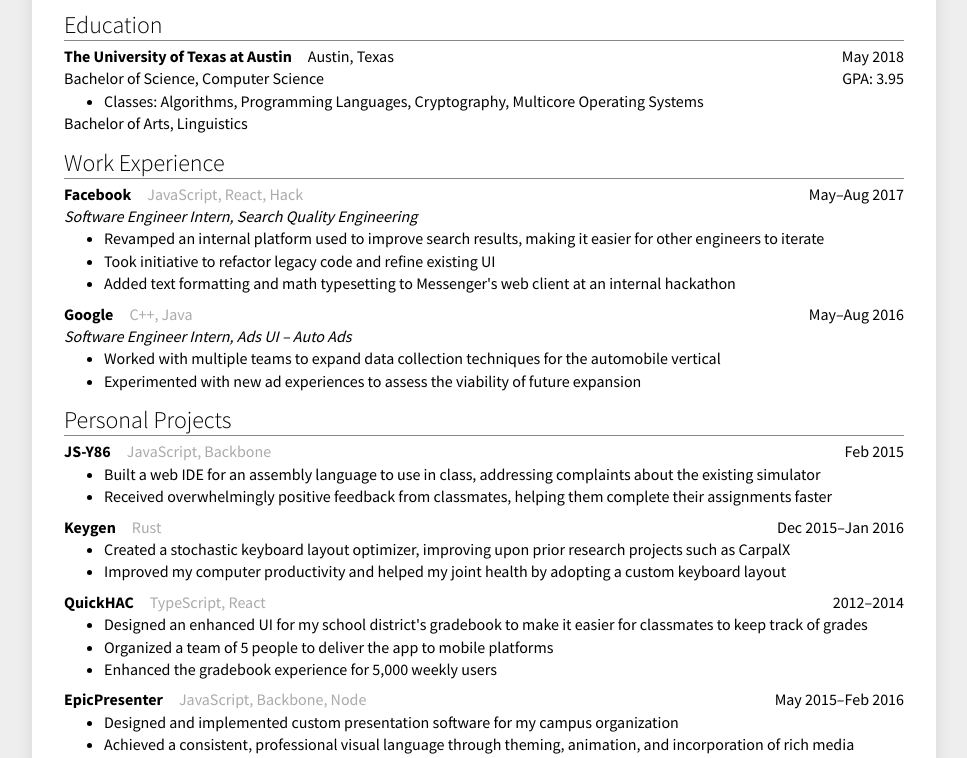
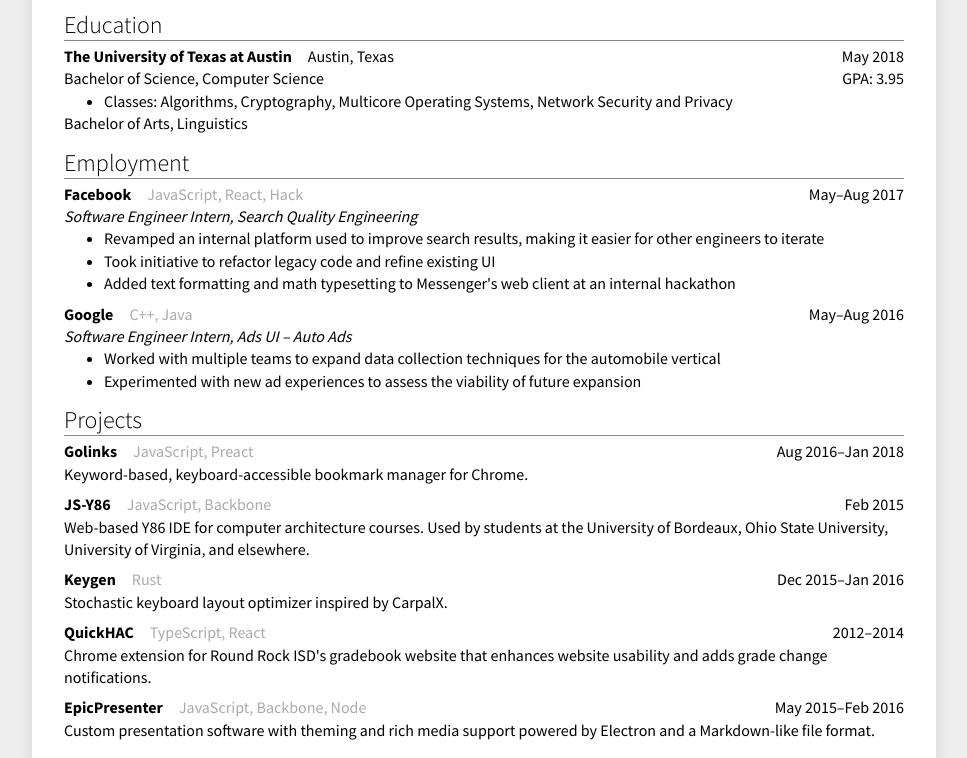
Before and after one commit to xsznix/resume, a plain HTML site: page index.html in a window 1280 px wide. Shown: the part 169-927 px from the top of the page, without its empty margins (156-1123 px from the left). Drawn offline with Linux system fonts and the light colour scheme.

Commit message:
Reorganize projects to move away from bullet points

```diff
--- a/index.html
+++ b/index.html
@@ -29,12 +29,12 @@
       Bachelor of Science, Computer Science
         <span class="right">GPA: 3.95</span></p>
       <ul>
-        <li>Classes: Algorithms, Programming Languages, Cryptography, Multicore Operating Systems</li>
+        <li>Classes: Algorithms, Cryptography, Multicore Operating Systems, Network Security and Privacy</li>
       </ul>
       Bachelor of Arts, Linguistics
     </section>
 
-    <h2>Work Experience</h2>
+    <h2>Employment</h2>
     <section>
       <p>
         <b>Facebook</b>&emsp;<span class="extra grey">JavaScript, React, Hack</span>
@@ -58,43 +58,46 @@
       </ul>
     </section>
 
-    <h2>Personal Projects</h2>
+    <h2>Projects</h2>
     <section>
+      <p>
+        <b>Golinks</b>&emsp;<span class="extra grey">JavaScript, Preact</span>
+        <span class="right">Aug 2016&ndash;Jan 2018</span>
+      </p>
+      <ul class="nobullets">
+        <li>Keyword-based, keyboard-accessible bookmark manager for Chrome.</li>
+      </ul>
+
       <p>
         <b>JS-Y86</b>&emsp;<span class="extra grey">JavaScript, Backbone</span>
         <span class="right">Feb 2015</span>
       </p>
-      <ul>
-        <li>Built a web IDE for an assembly language to use in class, addressing complaints about the existing simulator</li>
-        <li>Received overwhelmingly positive feedback from classmates, helping them complete their assignments faster</li>
+      <ul class="nobullets">
+        <li>Web-based Y86 IDE for computer architecture courses. Used by students at the University of Bordeaux, Ohio State University, University of Virginia, and elsewhere.</li>
       </ul>
 
       <p>
         <b>Keygen</b>&emsp;<span class="extra grey">Rust</span>
         <span class="right">Dec 2015&ndash;Jan 2016</span>
       </p>
-      <ul>
-        <li>Created a stochastic keyboard layout optimizer, improving upon prior research projects such as CarpalX</li>
-        <li>Improved my computer productivity and helped my joint health by adopting a custom keyboard layout</li>
+      <ul class="nobullets">
+        <li>Stochastic keyboard layout optimizer inspired by CarpalX.</li>
       </ul>
 
       <p>
         <b>QuickHAC</b>&emsp;<span class="extra grey">TypeScript, React</span>
         <span class="right">2012&ndash;2014</span>
       </p>
-      <ul>
-        <li>Designed an enhanced UI for my school district's gradebook to make it easier for classmates to keep track of grades</li>
-        <li>Organized a team of 5 people to deliver the app to mobile platforms</li>
-        <li>Enhanced the gradebook experience for 5,000 weekly users</li>
+      <ul class="nobullets">
+        <li>Chrome extension for Round Rock ISD's gradebook website that enhances website usability and adds grade change notifications.</li>
       </ul>
 
       <p>
         <b>EpicPresenter</b>&emsp;<span class="extra grey">JavaScript, Backbone, Node</span>
         <span class="right">May 2015&ndash;Feb 2016</span>
       </p>
-      <ul>
-        <li>Designed and implemented custom presentation software for my campus organization</li>
-        <li>Achieved a consistent, professional visual language through theming, animation, and incorporation of rich media</li>
+      <ul class="nobullets">
+        <li>Custom presentation software with theming and rich media support powered by Electron and a Markdown-like file format.</li>
       </ul>
     </section>
 
@@ -122,7 +125,7 @@
 
     <div class="screen-only fine-print">
       You can <a href="#" onclick="javascript:print();void 0">print</a> me! I will optimize myself for best print layout.<br>
-      Last updated 17 Aug 2017
+      Last updated 11 Apr 2018
     </div>
   </main>
 </body>
```
